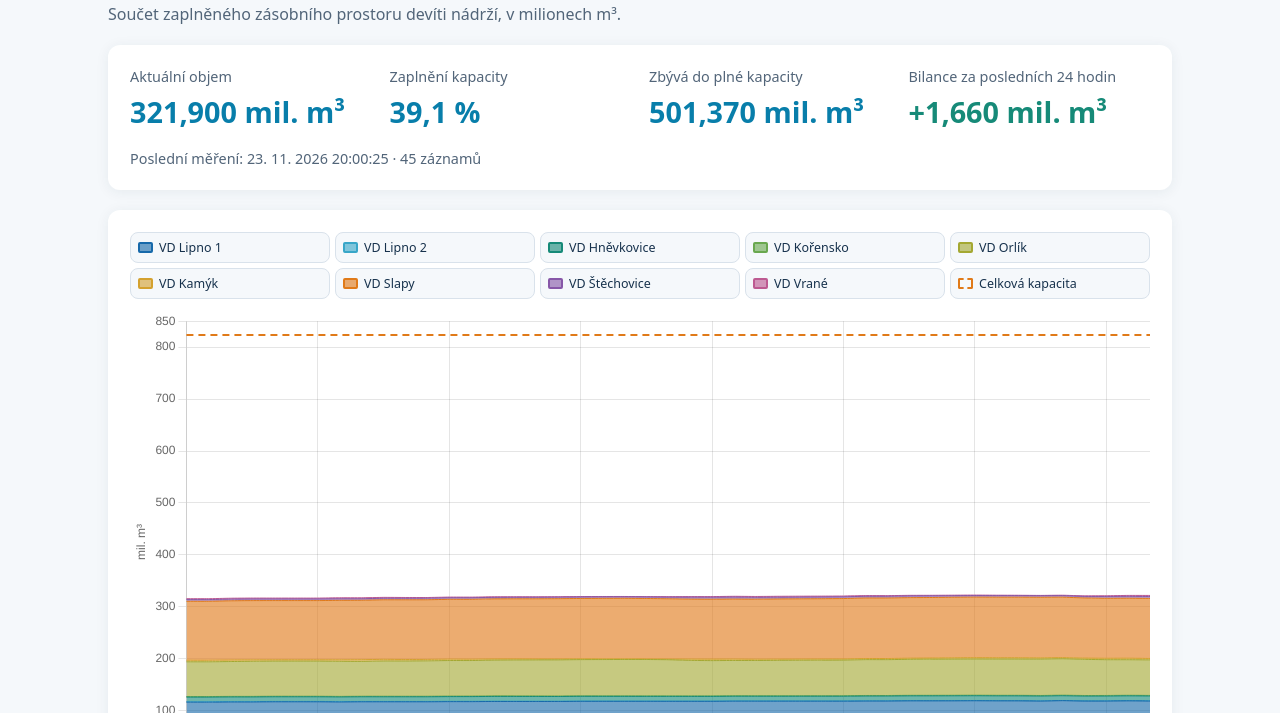
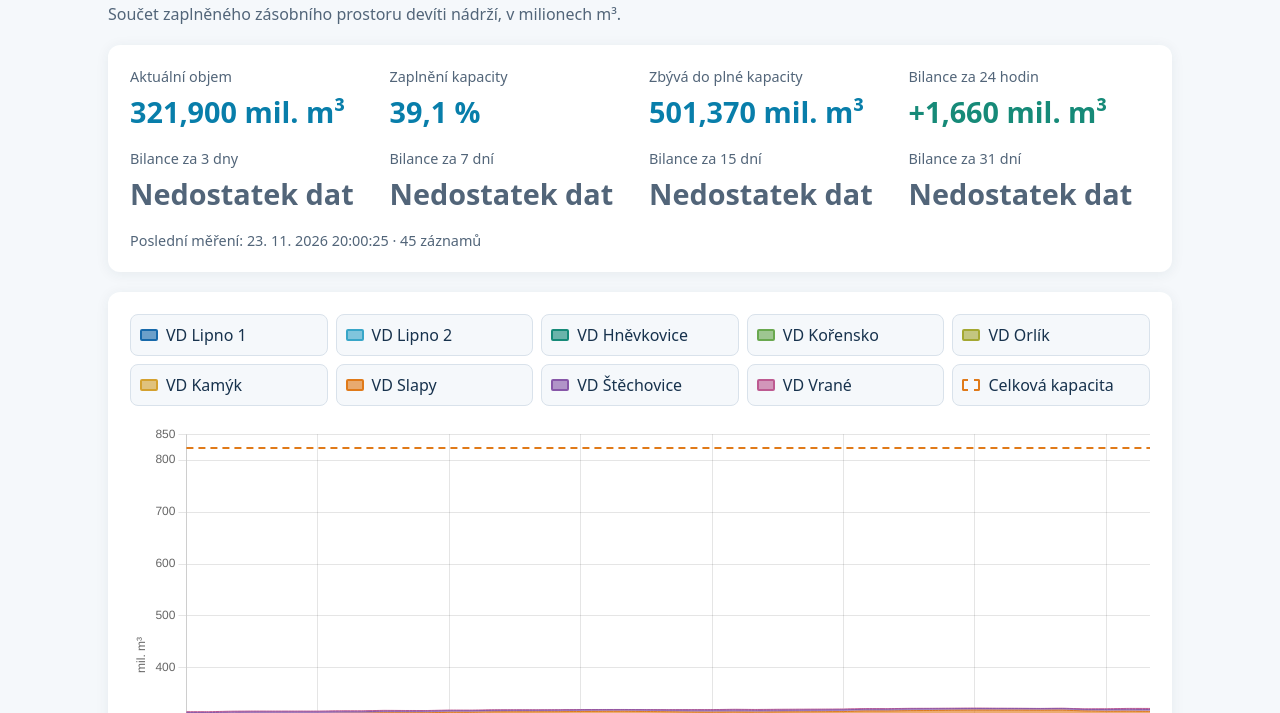
Before and after one commit to jardaottl/vltavska-kaskada, a plain HTML site: page docs/index.html in a window 1280 px wide. Shown: the part 87-800 px from the top of the page. Drawn offline with nearby package versions, Linux system fonts and the light colour scheme.

Commit message:
Update index.html

```diff
--- a/docs/index.html
+++ b/docs/index.html
@@ -13,57 +13,29 @@
     .card{background:white;border-radius:12px;padding:22px;box-shadow:0 2px 14px #17324d12;margin:20px 0}
     .summary{display:grid;grid-template-columns:repeat(4,minmax(0,1fr));gap:18px}
     .metric-label{color:#526579;font-size:.9rem;margin-bottom:6px}
-    .total{font-size:clamp(1rem,2.5vw,1.8rem);font-weight:700;color:#087eaa;overflow-wrap:anywhere}
+    .total{font-size:clamp(1.2rem,2.4vw,1.8rem);font-weight:700;color:#087eaa;overflow-wrap:anywhere}
+    .balance-positive{color:#168a78}
+    .balance-negative{color:#c34a36}
+    .balance-neutral{color:#526579}
     .status{color:#526579;font-size:.9rem;grid-column:1/-1}
+    .chart-legend{display:grid;grid-template-columns:repeat(5,minmax(0,1fr));gap:8px;margin-bottom:18px}
+    .chart-legend button{display:flex;align-items:center;gap:8px;text-align:left;background:#f5f8fb;border:1px solid #d9e2eb;border-radius:8px;padding:9px;min-width:0;color:#17324d;font:inherit;cursor:pointer}
+    .chart-legend button.is-hidden{opacity:.45;text-decoration:line-through}
+    .legend-swatch{width:18px;height:12px;flex:none;border:2px solid;border-radius:2px}
     canvas{width:100%;max-height:480px}
     a{color:#087eaa}
-
-    .chart-legend{
-      display:grid;
-      grid-template-columns:repeat(5,minmax(0,1fr));
-      gap:5px;
-      margin-bottom:12px
-    }
-    .chart-legend button{
-      display:flex;
-      align-items:center;
-      gap:6px;
-      min-width:0;
-      padding:6px 7px;
-      overflow:hidden;
-      white-space:nowrap;
-      text-align:left;
-      background:#f5f8fb;
-      border:1px solid #d9e2eb;
-      border-radius:8px;
-      color:#17324d;
-      font:inherit;
-      font-size:.78rem;
-      cursor:pointer
-    }
-    .chart-legend button.is-hidden{
-      opacity:.45;
-      text-decoration:line-through
-    }
-    .legend-swatch{
-      width:15px;
-      height:11px;
-      flex:none;
-      border:2px solid;
-      border-radius:2px
-    }
-
-    @media(max-width:900px){
+    @media(max-width:850px){
+      body{margin:28px auto}
+      .summary{grid-template-columns:repeat(2,minmax(0,1fr));gap:16px}
       .chart-legend{grid-template-columns:repeat(3,minmax(0,1fr))}
     }
-    @media(max-width:800px){
-      .summary{grid-template-columns:repeat(2,minmax(0,1fr));gap:12px}
-    }
-    @media(max-width:680px){
-      body{margin:22px auto}
-      .card{padding:16px}
+    @media(max-width:520px){
+      body{margin:22px auto;padding:0 14px}
+      .card{padding:18px}
+      .summary{grid-template-columns:1fr;gap:12px}
       .chart-legend{grid-template-columns:repeat(2,minmax(0,1fr));gap:6px}
       .chart-legend button{font-size:.85rem;padding:8px}
+      canvas{max-height:420px}
     }
   </style>
 </head>
@@ -85,14 +57,30 @@
       <div id="remaining" class="total">Načítám…</div>
     </div>
     <div>
-      <div class="metric-label">Bilance za posledních 24 hodin</div>
-      <div id="balance" class="total">Načítám…</div>
+      <div class="metric-label">Bilance za 24 hodin</div>
+      <div id="balance-24h" class="total balance-neutral">Načítám…</div>
+    </div>
+    <div>
+      <div class="metric-label">Bilance za 3 dny</div>
+      <div id="balance-3d" class="total balance-neutral">Načítám…</div>
+    </div>
+    <div>
+      <div class="metric-label">Bilance za 7 dní</div>
+      <div id="balance-7d" class="total balance-neutral">Načítám…</div>
+    </div>
+    <div>
+      <div class="metric-label">Bilance za 15 dní</div>
+      <div id="balance-15d" class="total balance-neutral">Načítám…</div>
+    </div>
+    <div>
+      <div class="metric-label">Bilance za 31 dní</div>
+      <div id="balance-31d" class="total balance-neutral">Načítám…</div>
     </div>
     <div id="status" class="status"></div>
   </section>
 
   <section class="card">
-    <div id="chartLegend" class="chart-legend"></div>
+    <div id="chartLegend" class="chart-legend" aria-label="Zobrazit nebo skrýt nádrže v grafu"></div>
     <canvas id="chart" aria-label="Vývoj objemu vody v jednotlivých nádržích Vltavské kaskády"></canvas>
   </section>
 
@@ -109,13 +97,12 @@
       })
       .then(text => {
         const rows = text.trim().split(/\r?\n/).slice(1).map(line => line.split(';'));
-
         const valid = rows.filter(r =>
           r.length >= 11 &&
           r[0] &&
-          Number.isFinite(new Date(r[0]).getTime()) &&
-          Number.isFinite(Number(r[10]))
-        );
+          Number.isFinite(Number(r[10])) &&
+          Number.isFinite(Date.parse(r[0]))
+        ).sort((a, b) => Date.parse(a[0]) - Date.parse(b[0]));
 
         if (!valid.length) throw Error('Zatím nejsou uložena žádná měření.');
 
@@ -123,7 +110,6 @@
         const last = valid[valid.length - 1];
         const current = Number(last[10]);
         const remaining = Math.max(0, capacity - current);
-
         const formatVolume = value => value.toLocaleString('cs-CZ', {
           minimumFractionDigits: 3,
           maximumFractionDigits: 3
@@ -141,42 +127,59 @@
         document.getElementById('remaining').textContent =
           formatVolume(remaining) + ' mil. m³';
 
-        const latestTime = new Date(last[0]).getTime();
-        const targetTime = latestTime - 24 * 60 * 60 * 1000;
-        const earlierRows = valid.slice(0, -1);
+        // Každou bilanci počítáme vůči nejbližšímu měření k cílovému času.
+        const latestTime = Date.parse(last[0]);
+        const periods = [
+          { id: 'balance-24h', label: '24 hodinami', ms: 24 * 60 * 60 * 1000 },
+          { id: 'balance-3d', label: '3 dny', ms: 3 * 24 * 60 * 60 * 1000 },
+          { id: 'balance-7d', label: '7 dny', ms: 7 * 24 * 60 * 60 * 1000 },
+          { id: 'balance-15d', label: '15 dny', ms: 15 * 24 * 60 * 60 * 1000 },
+          { id: 'balance-31d', label: '31 dny', ms: 31 * 24 * 60 * 60 * 1000 }
+        ];
 
-        let baseline = null;
-        let baselineDistance = Infinity;
+        for (const period of periods) {
+          const targetTime = latestTime - period.ms;
+          let reference = null;
+          let closestDistance = Infinity;
 
-        earlierRows.forEach(row => {
-          const rowTime = new Date(row[0]).getTime();
-          const distance = Math.abs(rowTime - targetTime);
+          for (const row of valid) {
+            const rowTime = Date.parse(row[0]);
+            const distance = Math.abs(rowTime - targetTime);
 
-          if (distance < baselineDistance) {
-            baseline = row;
-            baselineDistance = distance;
+            if (rowTime < latestTime && distance < closestDistance) {
+              reference = row;
+              closestDistance = distance;
+            }
           }
-        });
 
-        const balanceElement = document.getElementById('balance');
+          const balanceEl = document.getElementById(period.id);
+          const allowedDistance = Math.max(2 * 60 * 60 * 1000, period.ms * 0.02);
 
-        if (baseline && baselineDistance <= 90 * 60 * 1000) {
-          const difference = current - Number(baseline[10]);
-          const sign = difference > 0 ? '+' : difference < 0 ? '−' : '';
+          if (reference && closestDistance <= allowedDistance) {
+            const change = current - Number(reference[10]);
+            const sign = change > 0 ? '+' : change < 0 ? '−' : '';
 
-          balanceElement.textContent =
-            sign + formatVolume(Math.abs(difference)) + ' mil. m³';
+            balanceEl.textContent =
+              sign + formatVolume(Math.abs(change)) + ' mil. m³';
 
-          balanceElement.style.color =
-            difference > 0 ? '#168a78' :
-            difference < 0 ? '#c0392b' : '#526579';
+            balanceEl.classList.remove(
+              'balance-positive',
+              'balance-negative',
+              'balance-neutral'
+            );
+            balanceEl.classList.add(
+              change > 0 ? 'balance-positive' :
+              change < 0 ? 'balance-negative' :
+              'balance-neutral'
+            );
 
-          balanceElement.title =
-            'Srovnání s měřením z ' +
-            new Date(baseline[0]).toLocaleString('cs-CZ');
-        } else {
-          balanceElement.textContent = 'Zatím není k dispozici';
-          balanceElement.style.color = '#526579';
+            balanceEl.title =
+              'Oproti měření ' + new Date(reference[0]).toLocaleString('cs-CZ');
+          } else {
+            balanceEl.textContent = 'Nedostatek dat';
+            balanceEl.title =
+              'Chybí měření poblíž času před ' + period.label + '.';
+          }
         }
 
         document.getElementById('status').textContent =
@@ -194,15 +197,15 @@
         );
 
         const reservoirs = [
-          { name: 'VD Lipno 1',    color: '#1769aa', fill: 'rgba(23,105,170,.62)' },
-          { name: 'VD Lipno 2',    color: '#38a6c8', fill: 'rgba(56,166,200,.62)' },
+          { name: 'VD Lipno 1', color: '#1769aa', fill: 'rgba(23,105,170,.62)' },
+          { name: 'VD Lipno 2', color: '#38a6c8', fill: 'rgba(56,166,200,.62)' },
           { name: 'VD Hněvkovice', color: '#168a78', fill: 'rgba(22,138,120,.62)' },
-          { name: 'VD Kořensko',   color: '#69a84f', fill: 'rgba(105,168,79,.62)' },
-          { name: 'VD Orlík',      color: '#a4a832', fill: 'rgba(164,168,50,.62)' },
-          { name: 'VD Kamýk',      color: '#d4a12f', fill: 'rgba(212,161,47,.62)' },
-          { name: 'VD Slapy',      color: '#e07a19', fill: 'rgba(224,122,25,.62)' },
+          { name: 'VD Kořensko', color: '#69a84f', fill: 'rgba(105,168,79,.62)' },
+          { name: 'VD Orlík', color: '#a4a832', fill: 'rgba(164,168,50,.62)' },
+          { name: 'VD Kamýk', color: '#d4a12f', fill: 'rgba(212,161,47,.62)' },
+          { name: 'VD Slapy', color: '#e07a19', fill: 'rgba(224,122,25,.62)' },
           { name: 'VD Štěchovice', color: '#8757a8', fill: 'rgba(135,87,168,.62)' },
-          { name: 'VD Vrané',      color: '#bd5a91', fill: 'rgba(189,90,145,.62)' }
+          { name: 'VD Vrané', color: '#bd5a91', fill: 'rgba(189,90,145,.62)' }
         ];
 
         const datasets = reservoirs.map((dam, index) => ({
@@ -219,7 +222,7 @@
         }));
 
         datasets.push({
-          label: 'Celková kapacita',
+          label: 'Celková kapacita: 823,27 mil. m³',
           data: valid.map(() => capacity),
           yAxisID: 'capacity',
           borderColor: '#e07a19',
@@ -231,24 +234,17 @@
 
         const chart = new Chart(document.getElementById('chart'), {
           type: 'line',
-          data: {
-            labels: chartLabels,
-            datasets
-          },
+          data: { labels: chartLabels, datasets },
           options: {
             responsive: true,
             interaction: { intersect: false, mode: 'index' },
             plugins: {
               legend: { display: false },
               tooltip: {
-                bodyFont: { family: 'monospace' },
-                footerFont: { family: 'monospace', weight: 'bold' },
                 callbacks: {
-                  label: context => {
-                    const name = (context.dataset.label + ':').padEnd(19, ' ');
-                    const value = formatVolume(Number(context.raw)).padStart(7, ' ');
-                    return name + value + ' mil. m³';
-                  },
+                  label: context =>
+                    context.dataset.label + ': ' +
+                    formatVolume(Number(context.raw)) + ' mil. m³',
                   footer: items => {
                     if (!items.length) return '';
                     const rowIndex = items[0].dataIndex;
@@ -284,54 +280,63 @@
         });
 
         const legend = document.getElementById('chartLegend');
+        const toggleItems = reservoirs.map((dam, index) => ({
+          label: dam.name,
+          color: dam.color,
+          fill: dam.fill,
+          datasetIndex: index
+        }));
 
-        function addLegendButton(label, color, fill, datasetIndex, dashed = false) {
+        toggleItems.push({
+          label: 'Celková kapacita',
+          color: '#e07a19',
+          fill: 'transparent',
+          datasetIndex: datasets.length - 1,
+          dashed: true
+        });
+
+        toggleItems.forEach(item => {
           const button = document.createElement('button');
           button.type = 'button';
           button.setAttribute('aria-pressed', 'true');
 
-          const swatch = document.createElement('span');
-          swatch.className = 'legend-swatch';
-          swatch.style.borderColor = color;
-          swatch.style.background = fill || 'transparent';
+          const swatchStyle = item.dashed
+            ? 'border-color:' + item.color +
+              ';border-style:dashed;background:transparent'
+            : 'border-color:' + item.color +
+              ';background:' + item.fill;
 
-          if (dashed) {
-            swatch.style.borderStyle = 'dashed';
-            swatch.style.background = 'transparent';
-          }
-
-          button.appendChild(swatch);
-          button.appendChild(document.createTextNode(label));
+          button.innerHTML =
+            '<span class="legend-swatch" style="' + swatchStyle +
+            '"></span>' + item.label;
 
           button.addEventListener('click', () => {
-            const visible = chart.isDatasetVisible(datasetIndex);
-            chart.setDatasetVisibility(datasetIndex, !visible);
+            const visible = chart.isDatasetVisible(item.datasetIndex);
+            chart.setDatasetVisibility(item.datasetIndex, !visible);
             button.classList.toggle('is-hidden', visible);
             button.setAttribute('aria-pressed', String(!visible));
             chart.update();
           });
 
           legend.appendChild(button);
-        }
-
-        reservoirs.forEach((dam, index) => {
-          addLegendButton(dam.name, dam.color, dam.fill, index);
         });
-
-        addLegendButton(
-          'Celková kapacita',
-          '#e07a19',
-          'transparent',
-          reservoirs.length,
-          true
-        );
       })
       .catch(e => {
         document.getElementById('total').textContent =
           'Data zatím nejsou k dispozici';
         document.getElementById('percent').textContent = '—';
         document.getElementById('remaining').textContent = '—';
-        document.getElementById('balance').textContent = '—';
+
+        [
+          'balance-24h',
+          'balance-3d',
+          'balance-7d',
+          'balance-15d',
+          'balance-31d'
+        ].forEach(id => {
+          document.getElementById(id).textContent = '—';
+        });
+
         document.getElementById('status').textContent = e.message;
       });
   </script>
```
